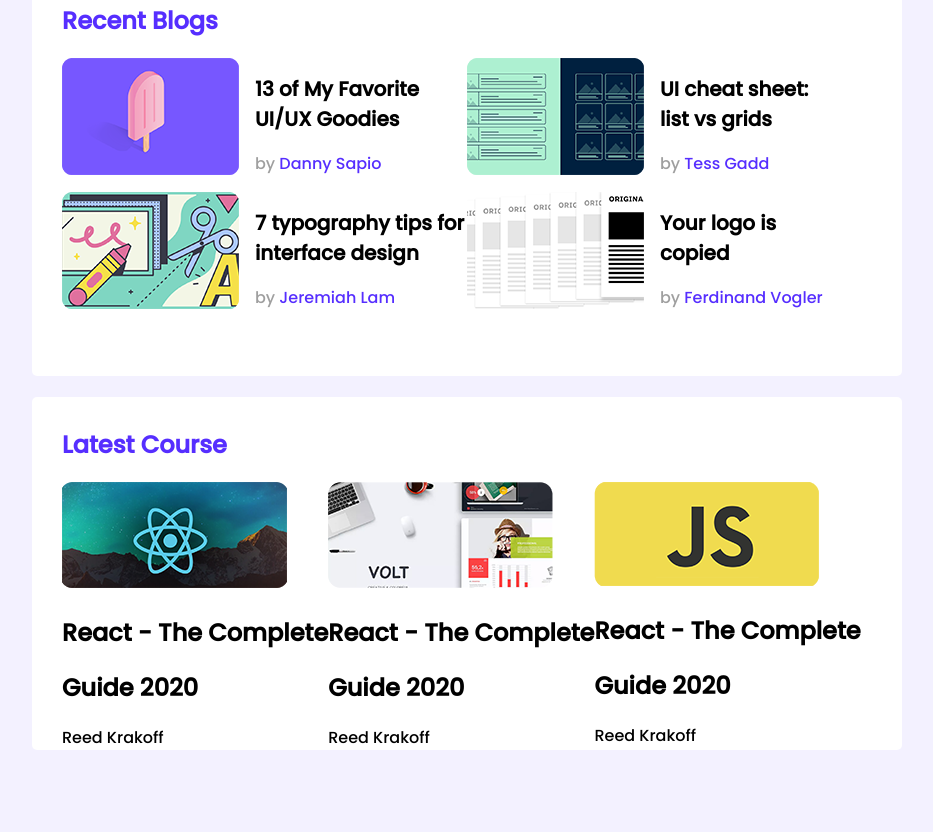
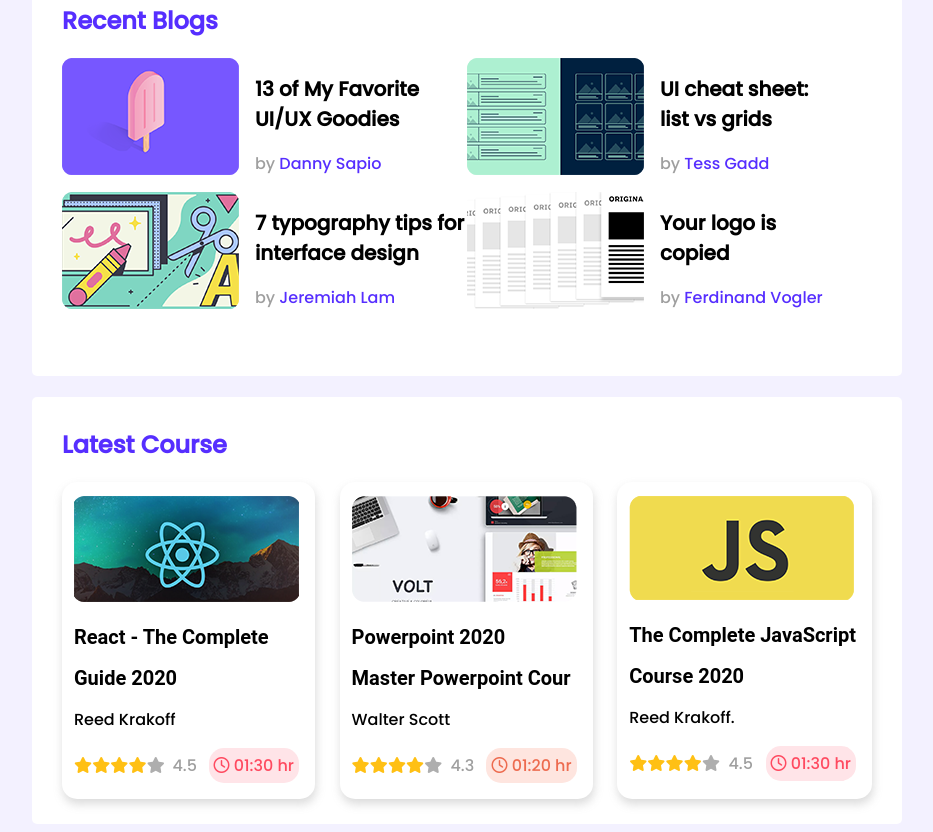
Before and after one commit to MdRehanAli/Online_Web_Course, a plain HTML site: page index.html in a window 1280 px wide. Shown: the part 296-1128 px from the top of the page, without its empty margins (173-1106 px from the left). Before the commit the page ends 1054 px from the top, so only its background shows below. Drawn offline with Linux system fonts and the light colour scheme.

Commit message:
added rating

```diff
--- a/index.html
+++ b/index.html
@@ -6,6 +6,9 @@
     <meta http-equiv="X-UA-Compatible" content="IE=edge">
     <meta name="viewport" content="width=device-width, initial-scale=1.0">
     <title>Online Web Course</title>
+
+    <!-- font awesome -->
+    <script src="https://kit.fontawesome.com/62445b34d6.js" crossorigin="anonymous"></script>
 
     <!-- css stylesheet -->
     <link rel="stylesheet" href="style.css">
@@ -110,25 +113,86 @@
             <h1 class="section-title">Latest Course</h1>
             <div class="courses">
                 <div class="course">
-                    <img src="images/courses/course-1.png" alt="">
-                    <h2>React - The Complete</h2>
-                    <h2>Guide 2020</h2>
-                    <div class="course_name">Reed Krakoff</div>
-                    <div class="rating"></div>
+                    <div class="course_banner">
+                        <img src="images/courses/course-1.png" alt="">
+                    </div>
+                    <div class="course_info">
+                        <h2>React - The Complete</h2>
+                        <h2>Guide 2020</h2>
+                        <p class="course_name">Reed Krakoff</p>
+                        <div class="rating">
+                            <div>
+                                <i class="fa-solid fa-star"></i>
+                                <i class="fa-solid fa-star"></i>
+                                <i class="fa-solid fa-star"></i>
+                                <i class="fa-solid fa-star"></i>
+                                <i class="fa-solid fa-star no-fill"></i>
+                            </div>
+
+                            4.5
+
+                            <div class="time-1">
+                                <i class="fa-regular fa-clock"></i>
+                                01:30 hr
+                            </div>
+                        </div>
+                    </div>
+
                 </div>
                 <div class="course">
-                    <img src="images/courses/course-2.png" alt="">
-                    <h2>React - The Complete</h2>
-                    <h2>Guide 2020</h2>
-                    <div class="course_name">Reed Krakoff</div>
-                    <div class="rating"></div>
+                    <div class="course_banner">
+                        <img src="images/courses/course-2.png" alt="">
+                    </div>
+                    <div class="course_info">
+                        <h2>Powerpoint 2020</h2>
+                        <h2>Master Powerpoint Cour</h2>
+                        <p class="course_name">Walter Scott</p>
+                        <div class="rating">
+                            <div>
+                                <i class="fa-solid fa-star"></i>
+                                <i class="fa-solid fa-star"></i>
+                                <i class="fa-solid fa-star"></i>
+                                <i class="fa-solid fa-star"></i>
+                                <i class="fa-solid fa-star no-fill"></i>
+                            </div>
+
+                            4.3
+
+                            <div class="time-1 time-2">
+                                <i class="fa-regular fa-clock"></i>
+                                01:20 hr
+                            </div>
+
+                        </div>
+                    </div>
+
                 </div>
                 <div class="course">
-                    <img src="images/courses/course-3.png" alt="">
-                    <h2>React - The Complete</h2>
-                    <h2>Guide 2020</h2>
-                    <div class="course_name">Reed Krakoff</div>
-                    <div class="rating"></div>
+                    <div class="course_banner">
+                        <img src="images/courses/course-3.png" alt="">
+                    </div>
+                    <div class="course_info">
+                        <h2>The Complete JavaScript</h2>
+                        <h2>Course 2020</h2>
+                        <p class="course_name">Reed Krakoff.</p>
+                        <div class="rating">
+                            <div>
+                                <i class="fa-solid fa-star"></i>
+                                <i class="fa-solid fa-star"></i>
+                                <i class="fa-solid fa-star"></i>
+                                <i class="fa-solid fa-star"></i>
+                                <i class="fa-solid fa-star no-fill"></i>
+                            </div>
+
+                            4.5
+
+                            <div class="time-1">
+                                <i class="fa-regular fa-clock"></i>
+                                01:30 hr
+                            </div>
+                        </div>
+                    </div>
+
                 </div>
             </div>
         </section>
--- a/style.css
+++ b/style.css
@@ -49,7 +49,7 @@ main {
     font-size: 18px;
 }
 
-hr{
+hr {
     border: 1px solid #D1D1D1;
 }
 
@@ -83,6 +83,47 @@ hr{
 }
 
 /* course section */
-.courses{
+.courses {
     display: flex;
+    justify-content: space-between;
+    margin-bottom: 25px;
 }
+
+.course {
+    padding: 14px 16px 16px 12px;
+    border-radius: 15px;
+    box-shadow: 1px 5px 10px .1px rgba(128, 128, 128, 0.288)
+}
+
+.course h2 {
+    font-size: 20px;
+    font-family: 'Roboto', sans-serif;
+}
+
+.rating{
+    display: flex;
+    justify-content: space-between;
+    align-items: center;
+    color:#9F9F9F;
+}
+
+.fa-star{
+    color: #FFC014;
+    width: 11px;
+    margin-right: 3px;
+}
+
+.no-fill{
+    color: #AEAEAE;
+}
+
+.time-1{
+    color: #FF4A60;
+    background-color: #FFE4E8;
+    padding: 5px;
+    border-radius: 15px;
+}
+.time-2{
+    color: #ED6B4F;
+    background-color: #FEE5DF;
+}
```
